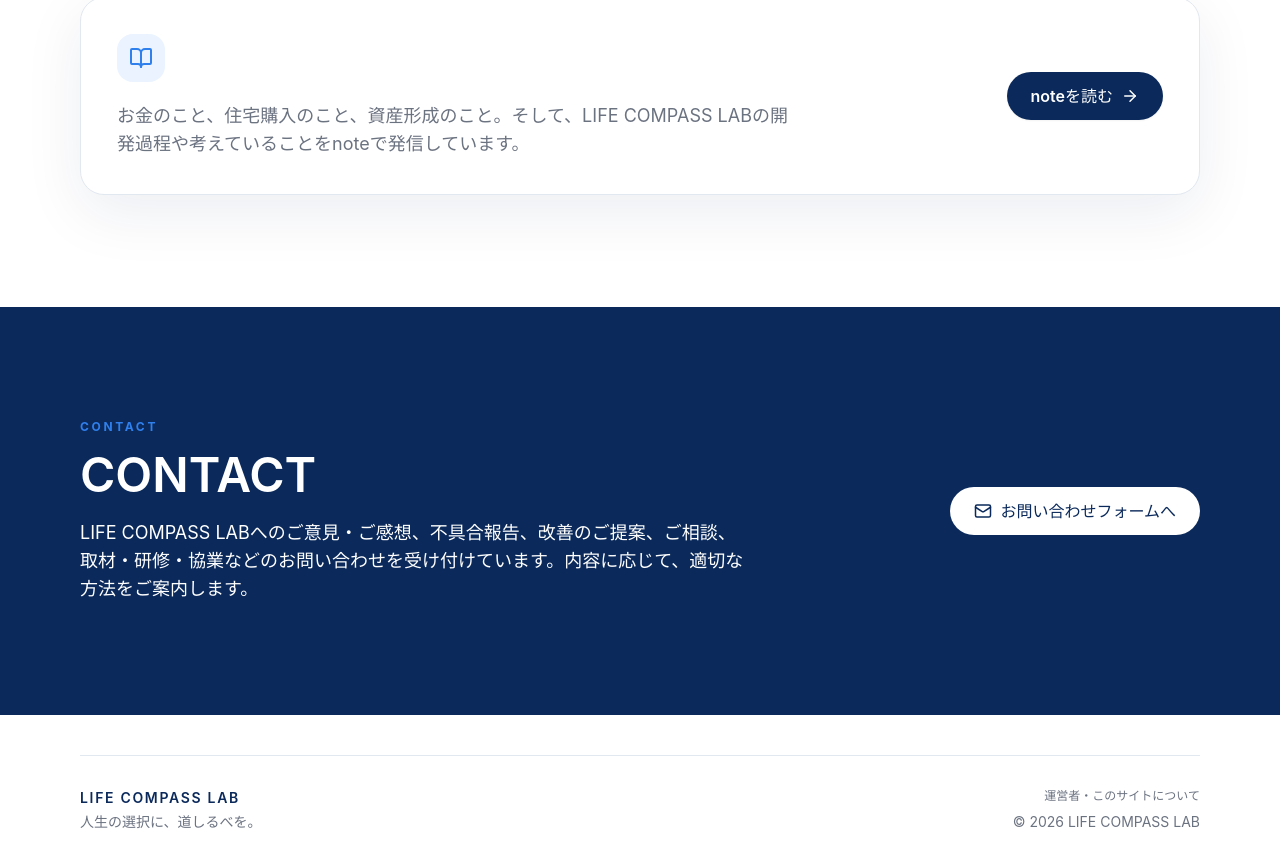
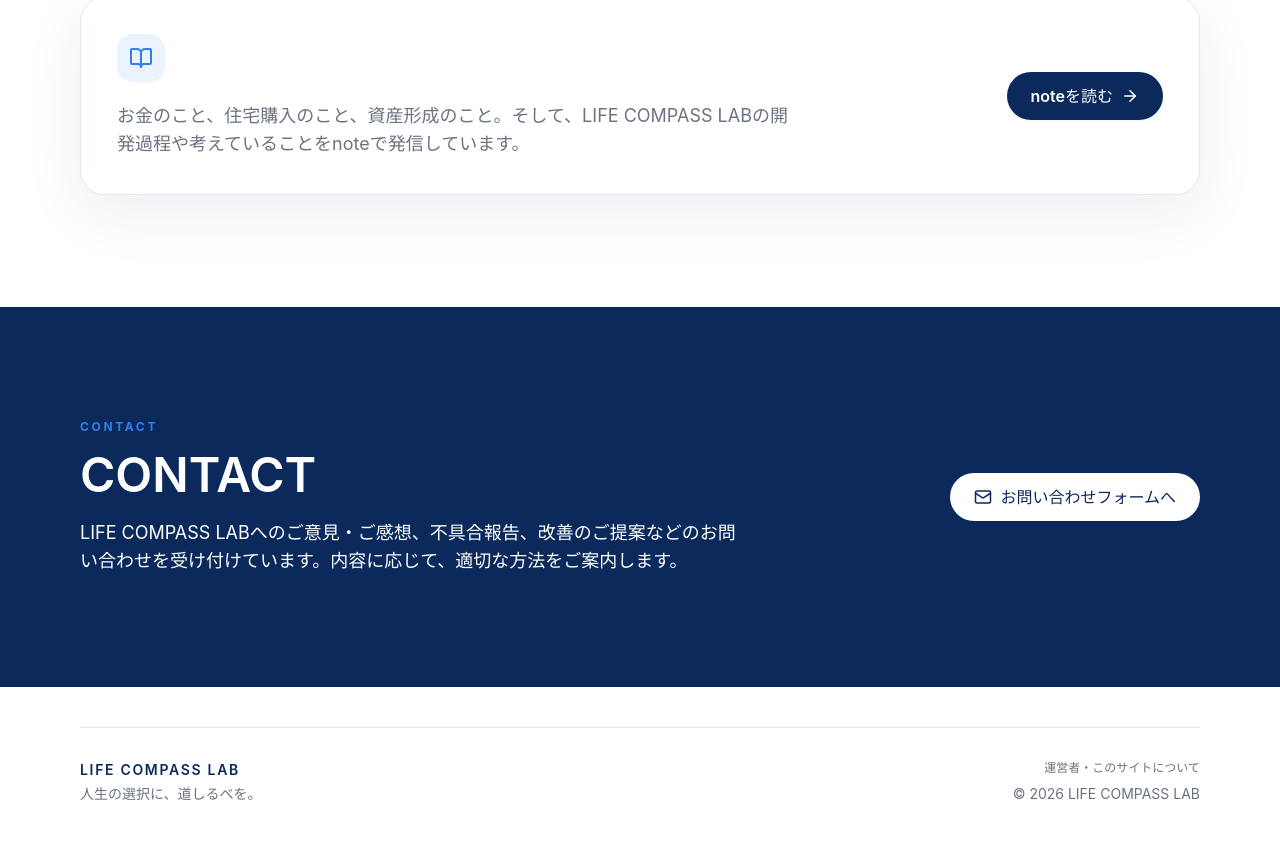
Before and after one commit to yukiya1106-arch/lifecompasslab, a React (Vite) app: page / in a window 1280 px wide. Shown: the part 4660-5526 px from the top of the page. After the commit the page ends 5504 px from the top, so only its background shows below. Built offline with nearby package versions, Linux system fonts and the light colour scheme.

Commit message:
Simplify homepage contact description

```diff
--- a/src/main.tsx
+++ b/src/main.tsx
@@ -650,7 +650,7 @@ function HomeContactSection() {
           <p className="mb-4 text-xs font-bold tracking-[0.22em] text-blue">CONTACT</p>
           <h2 className="mb-5 text-4xl font-semibold leading-tight md:text-5xl">CONTACT</h2>
           <p className="max-w-2xl text-base leading-8 text-white/74 md:text-lg">
-            LIFE COMPASS LABへのご意見・ご感想、不具合報告、改善のご提案、ご相談、取材・研修・協業などのお問い合わせを受け付けています。内容に応じて、適切な方法をご案内します。
+            LIFE COMPASS LABへのご意見・ご感想、不具合報告、改善のご提案などのお問い合わせを受け付けています。内容に応じて、適切な方法をご案内します。
           </p>
         </div>
         <a
```
